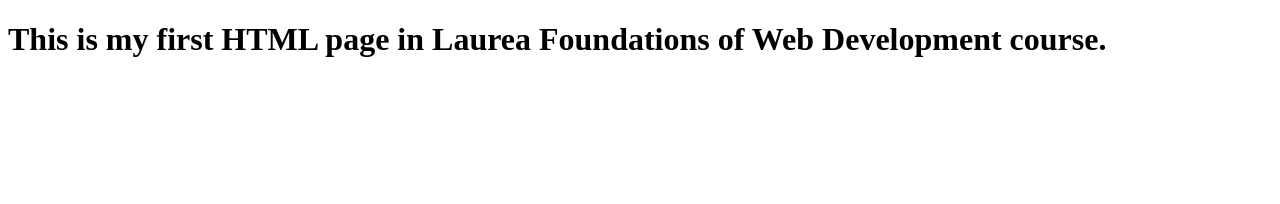
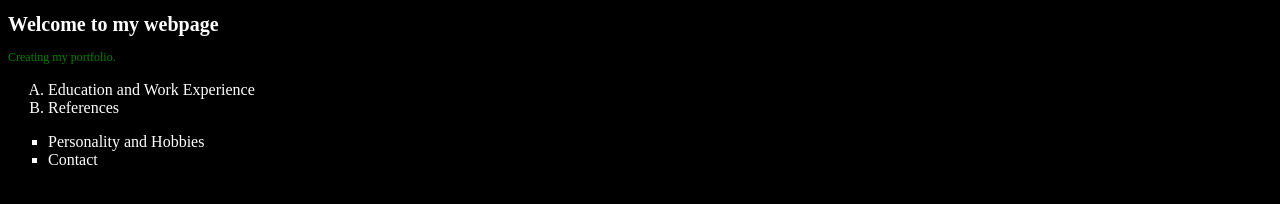
Before and after one commit to rakshya349/rakshya349.github.io, a plain HTML site: page index.html in a window 1280 px wide. Drawn offline with Linux system fonts and the light colour scheme.

Commit message:
Add files via upload

```diff
--- a/index.html
+++ b/index.html
@@ -1,8 +1,22 @@
 <!DOCTYPE html>
-<html>
+<html lang="en">
+<head>
+<meta charset="UTF-8">
+<title>My webpage</title>
+<link rel="stylesheet" type="text/css" href="style.css">
+</head>
 <body>
-
-<h1>This is my first HTML page in Laurea Foundations of Web Development course.</h1>
-
+<h1>Welcome to my webpage</h1>
+<p>Creating my portfolio.</p>
+<div>
+<ol>
+<li>Education and Work Experience</li>
+<li>References</li>
+</ol>
+<ul>
+<li>Personality and Hobbies</li>
+<li>Contact</li>
+</ul>
+</div>
 </body>
 </html>
--- /dev/null
+++ b/style.css
@@ -0,0 +1,33 @@
+body
+{
+background-color: #000000;
+color: #ffffff;
+}
+
+h1
+{
+font-size: 20px;
+}
+
+p
+{
+font-size: 12px;
+color: green;
+}
+
+.div
+{
+width: 100px;
+height: 100px;
+border: 2px dotted;
+}
+
+ol
+{
+list-style-type: upper-alpha;
+}
+
+ul
+{
+list-style-type: square;
+}
```
